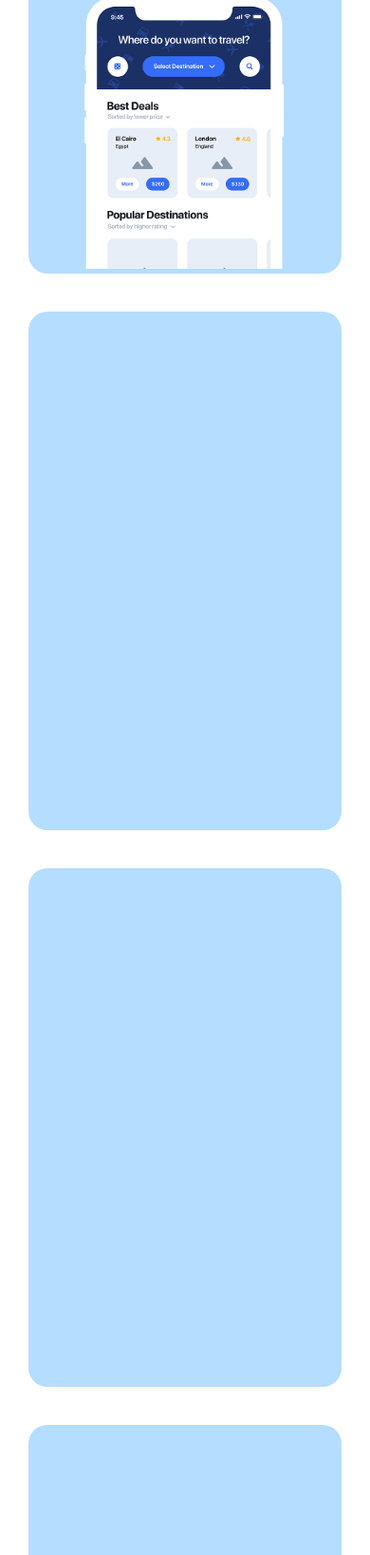
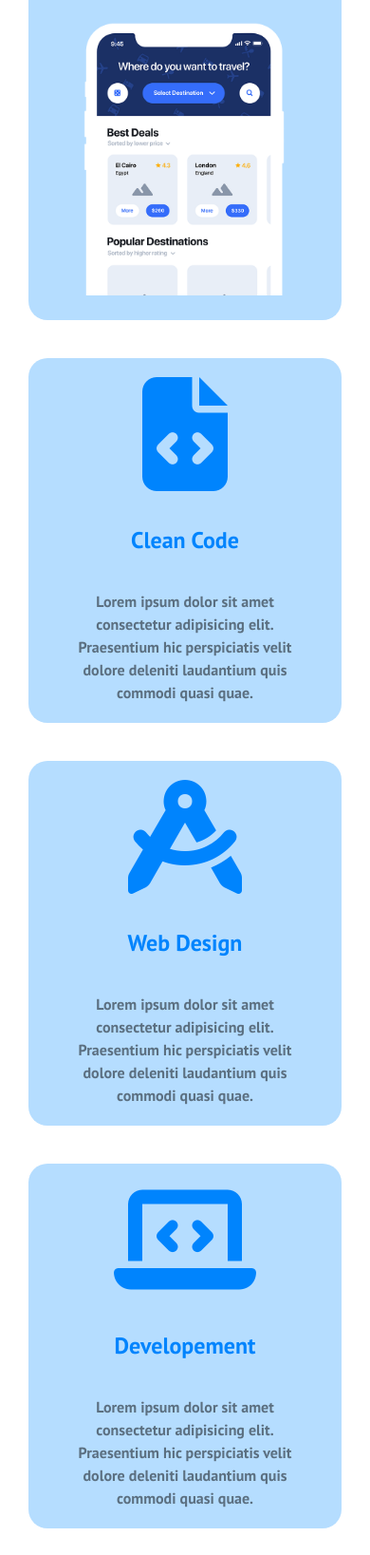
Before and after one commit to nicolacaddeo/htmlcss-responsive-layout, a plain HTML site: page index.html in a window 390 px wide. Shown: the part 363-2000 px from the top of the page at 95% size. Drawn offline with Linux system fonts and the light colour scheme.

Commit message:
completed responsive cards

```diff
--- a/css/style.css
+++ b/css/style.css
@@ -119,7 +119,8 @@ main {
 }
 
 .card-container>* {
-    padding-top: 15px;
+    padding: 20px 0;
+    line-height: 1.5rem;
 }
 
 .card-container p {
@@ -140,6 +141,11 @@ main {
     margin: 15px 0;
     padding: 10px 50px;
     font-size: 1.1rem;
+}
+
+.card-icon {
+    font-size: 7.5rem;
+    color: #0084fd;
 }
 
 /** /Main **/
@@ -179,7 +185,17 @@ main {
     #white-button {
         display: flex;
     }
+
+    /** Header **/
+    .col {
+        flex-direction: row;
+        justify-content: space-between;
+    }
+
+
 }
+
+
 
 /*************************
         /Responsive
@@ -194,7 +210,3 @@ main {
 section {
     min-height: 500px;
 }
-
-.card {
-    min-height: 546px;
-}
--- a/index.html
+++ b/index.html
@@ -36,9 +36,11 @@
                 <div class="row">
                     <div class="card">
                         <div class="card-container col align-items-center">
+                            <div>
                                 <h2>Get a demo application</h2>
                                 <p>
-                                Lorem ipsum dolor sit amet consectetur adipisicing elit. Praesentium hic perspiciatis
+                                    Lorem ipsum dolor sit amet consectetur adipisicing elit. Praesentium hic
+                                    perspiciatis
                                     velit
                                     dolore deleniti laudantium quis commodi quasi quae.
                                 </p>
@@ -46,22 +48,57 @@
                                     <i class="fa-brands fa-apple"></i>
                                     <span>App Store</span>
                                 </button>
+                            </div>
                             <div>
                                 <img src="img/phone.png" alt="Immagine di uno smarthphone">
                             </div>
                         </div>
                     </div>
                     <div class="card">
-                        <div class="card-container"></div>
+                        <div class="card-container">
+                            <div><i class="fa-solid fa-file-code card-icon"></i></div>
+                            <h2>Clean Code</h2>
+                            <p>
+                                Lorem ipsum dolor sit amet consectetur adipisicing elit. Praesentium hic perspiciatis
+                                velit
+                                dolore deleniti laudantium quis commodi quasi quae.
+                            </p>
+                        </div>
                     </div>
                     <div class="card">
-                        <div class="card-container"></div>
+                        <div class="card-container">
+                            <div><i class="fa-solid fa-compass-drafting card-icon"></i></div>
+                            <h2>Web Design</h2>
+                            <p>
+                                Lorem ipsum dolor sit amet consectetur adipisicing elit. Praesentium hic perspiciatis
+                                velit
+                                dolore deleniti laudantium quis commodi quasi quae.
+                            </p>
+                        </div>
                     </div>
                     <div class="card">
-                        <div class="card-container"></div>
+                        <div class="card-container">
+                            <div>
+                                <i class="fa-solid fa-laptop-code card-icon"></i>
+                            </div>
+                            <h2>Developement</h2>
+                            <p>
+                                Lorem ipsum dolor sit amet consectetur adipisicing elit. Praesentium hic perspiciatis
+                                velit
+                                dolore deleniti laudantium quis commodi quasi quae.
+                            </p>
+                        </div>
                     </div>
                     <div class="card">
-                        <div class="card-container"></div>
+                        <div class="card-container">
+                            <div><i class="fa-solid fa-bullhorn card-icon"></i></div>
+                            <h2>Branding</h2>
+                            <p>
+                                Lorem ipsum dolor sit amet consectetur adipisicing elit. Praesentium hic perspiciatis
+                                velit
+                                dolore deleniti laudantium quis commodi quasi quae.
+                            </p>
+                        </div>
                     </div>
                 </div>
             </div>
```
Lines whose indentation alone changed are shown as unchanged.
